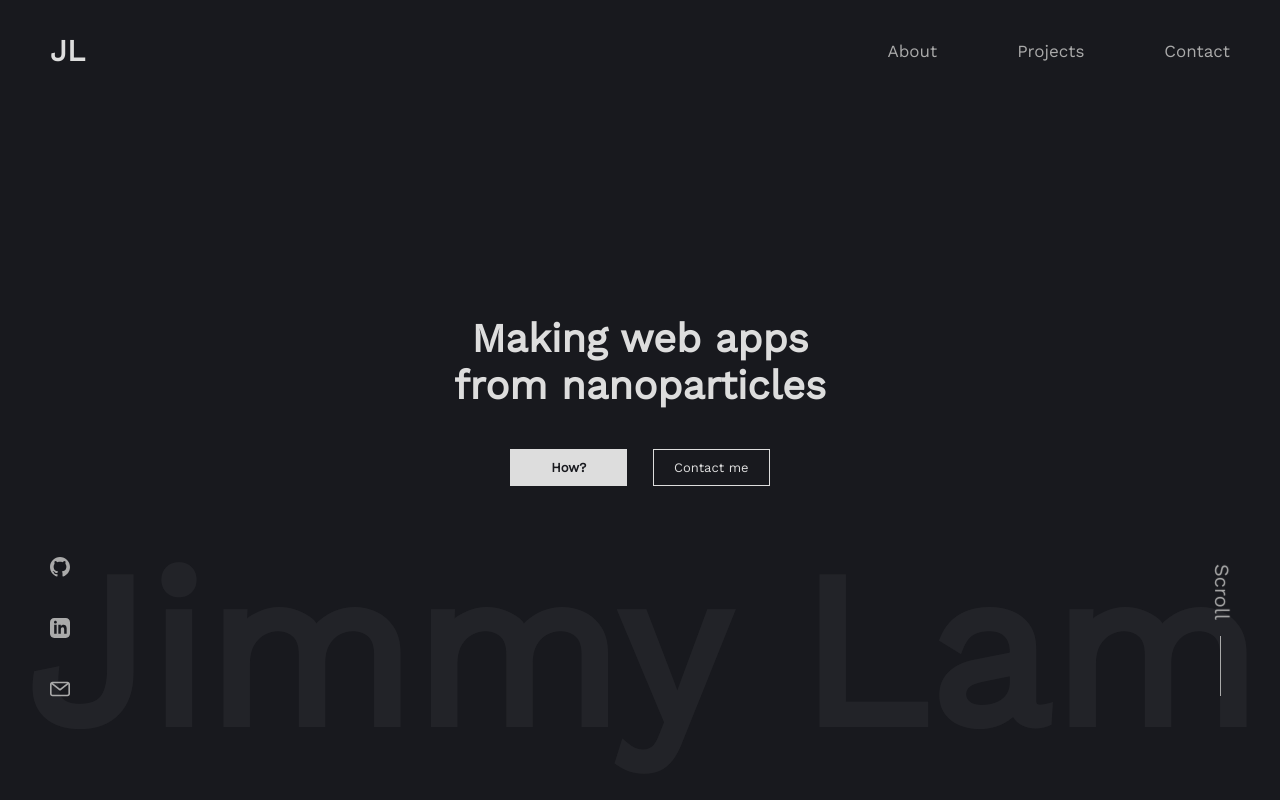
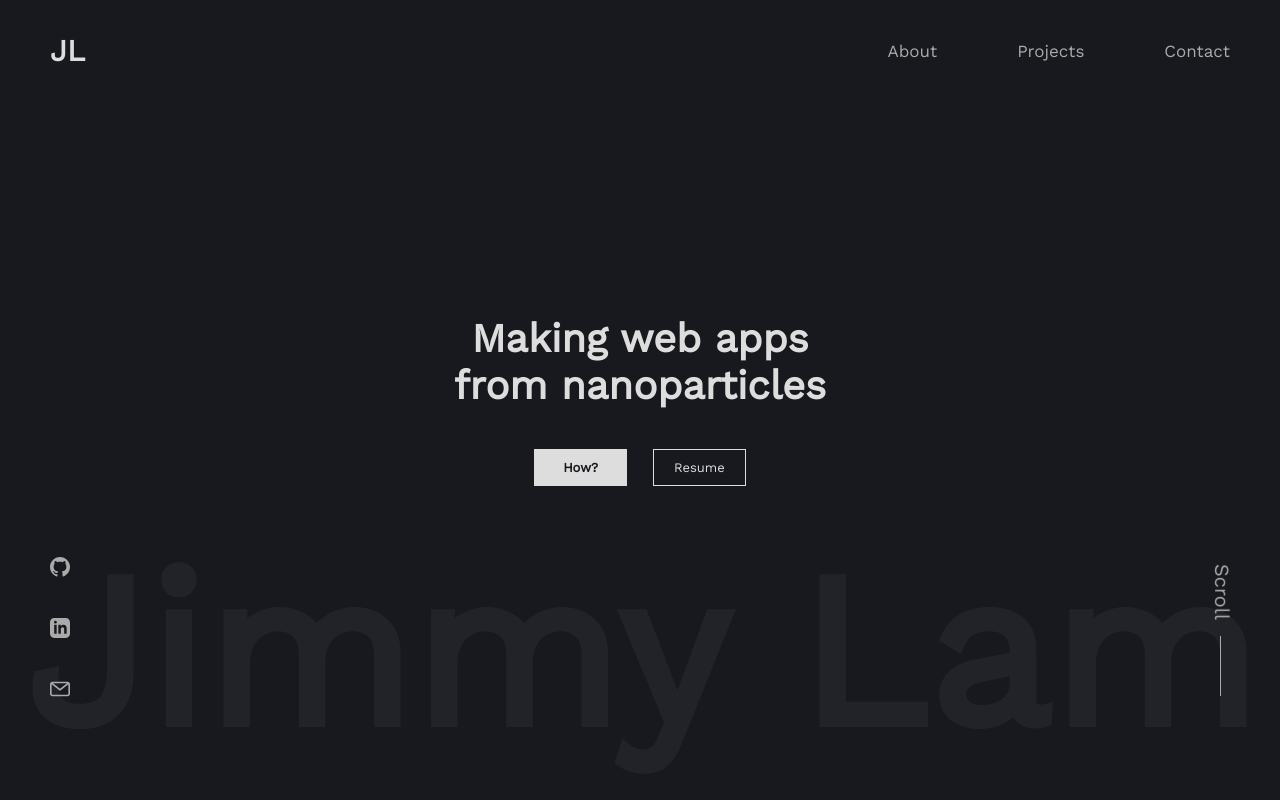
Before and after one commit to JL978/portfolio, a Next.js app: page / in a window 1280 px wide. Shown: the top 800 px of the page. Built offline with nearby package versions, Linux system fonts and the light colour scheme.

Commit message:
added resume

```diff
--- a/components/sections/Hero.js
+++ b/components/sections/Hero.js
@@ -28,13 +28,15 @@ export default function Hero() {
 					>
 						How?
 					</motion.button>
-					<motion.button
-						variants={fadeInUp}
-						onClick={() => router.push("/#contact")}
-						className="button-secondary"
-					>
-						Contact me
-					</motion.button>
+					<a href="/static/files/resume.pdf" download>
+						<motion.button
+							variants={fadeInUp}
+							// onClick={() => router.push("/#contact")}
+							className="button-secondary"
+						>
+							Resume
+						</motion.button>
+					</a>
 				</motion.div>
 			</div>
 		</div>
```
Also changed, not shown: 1 other file (tests, documents, lock files or other folders).
